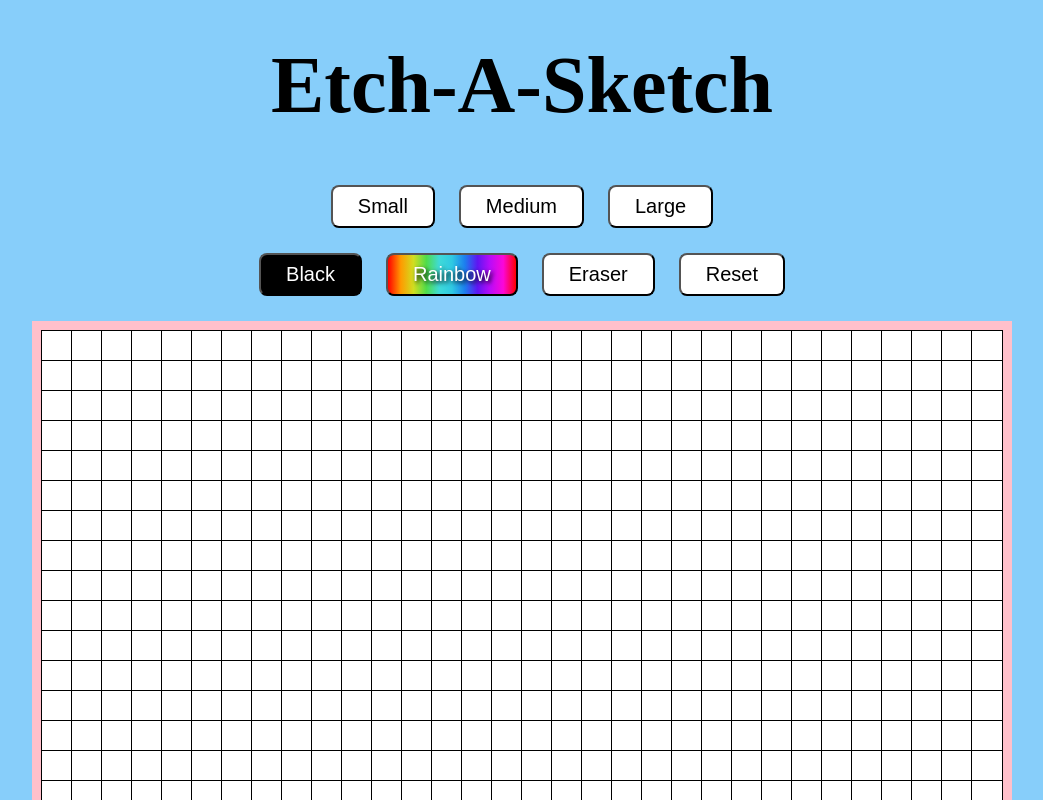
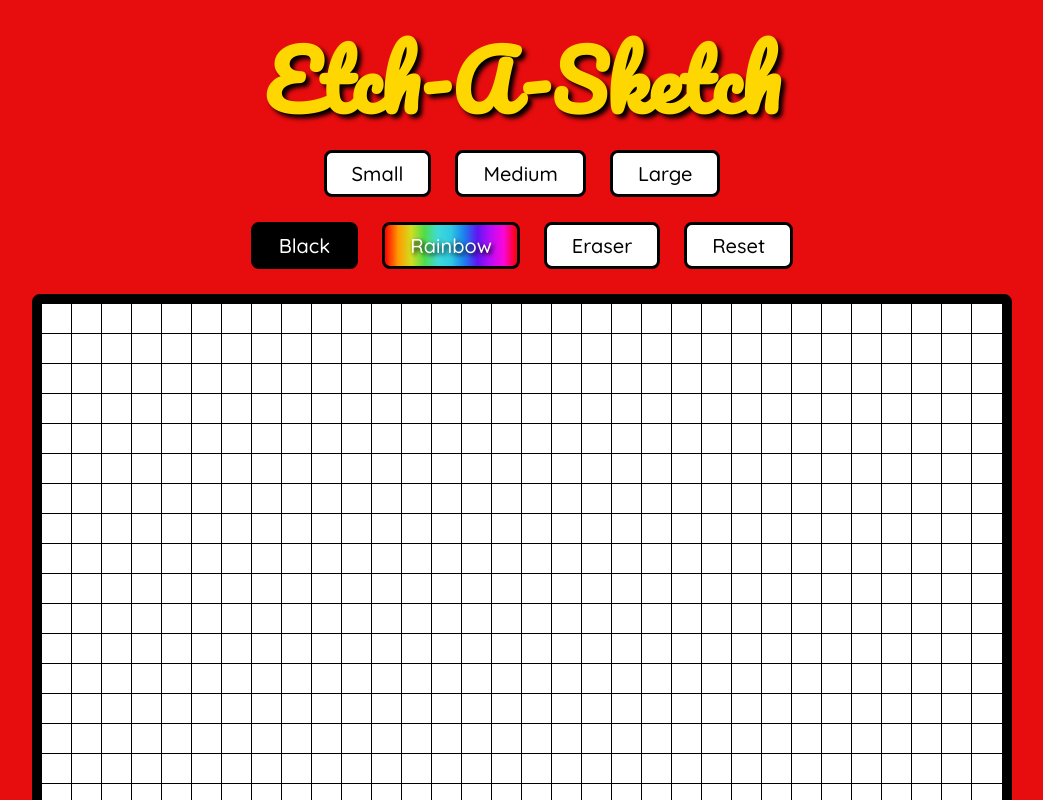
Before and after one commit to m-cal/etch-a-sketch, a plain HTML site: page index.html in a window 1280 px wide. Shown: the top 800 px of the page, without its empty margins (118-1161 px from the left). Drawn offline with Linux system fonts and the light colour scheme.

Commit message:
Refine styling

```diff
--- a/index.html
+++ b/index.html
@@ -6,6 +6,9 @@
   <meta name="viewport" content="width=device-width, initial-scale=1.0">
   <title>Etch-A-Sketch</title>
   <link rel="stylesheet" href="./style.css">
+  <link rel="preconnect" href="https://fonts.googleapis.com">
+  <link rel="preconnect" href="https://fonts.gstatic.com" crossorigin>
+  <link href="https://fonts.googleapis.com/css2?family=Pacifico&family=Quicksand:wght@500&display=swap" rel="stylesheet">
   <script src="./script.js" defer></script>
 </head>
 <body>
--- a/style.css
+++ b/style.css
@@ -1,14 +1,18 @@
 html {
-  background-color: lightskyblue;
+  background-color: #e70c0d;
   border: 0px;
   margin: 0px;
   padding: 0px;
 }
 
 h1 {
-  margin-top: 40px;
+  margin-top: 10px;
   text-align: center;
   font-size: 5rem;
+  font-family: 'Pacifico', cursive;
+  margin-bottom: 0px;
+  color: gold;
+  text-shadow: 4px 4px 4px black;
 }
 
 .container {
@@ -18,7 +22,8 @@ h1 {
   margin: auto;
   margin-top: 25px;
   margin-bottom: 100px;
-  border: 10px pink solid;
+  border: 10px black solid;
+  border-radius: 8px;
 }
 
 .square {
@@ -34,7 +39,7 @@ h1 {
 }
 
 .square:hover {
-  background-color: purple;
+  background-color: black;
 
 }
 
@@ -53,6 +58,17 @@ button {
   font-size: 20px;
   border-radius: 8px;
   background-color: white;
+  font-family: 'Quicksand', sans-serif;
+  border: 3px black solid;
+}
+
+button:active {
+  transform: translateY(4px);
+  box-shadow: 0 5px #262626;
+}
+
+button:hover {
+  border: 3px white solid;
 }
 
 #rainbow-button {
```
